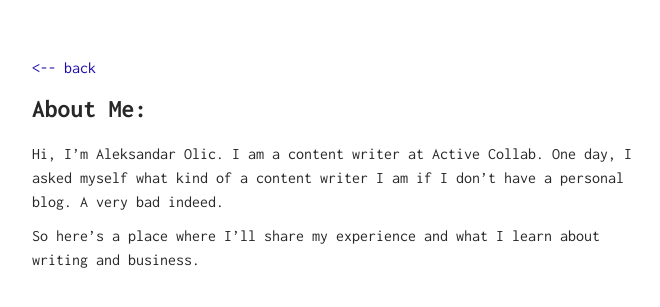
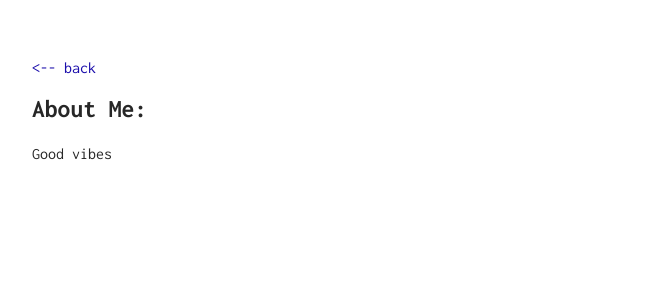
Before and after one commit to malizmaj/malizmaj.github.io, a Jekyll site: the page built from me/index.md, in a window 1280 px wide. Shown: the top 307 px of the page, without its empty margins (308-968 px from the left). Built offline with Jekyll 4.4.1, drawn with Linux system fonts in a browser that asks for light colours.

Commit message:
Update index.md

```diff
--- a/me/index.md
+++ b/me/index.md
@@ -2,6 +2,4 @@
 layout: about
 ---
 
-Hi, I'm Aleksandar Olic. I am a content writer at Active Collab. One day, I asked myself what kind of a content writer I am if I don't have a personal blog. A very bad indeed.
-
-So here's a place where I'll share my experience and what I learn about writing and business.
+Good vibes
```
